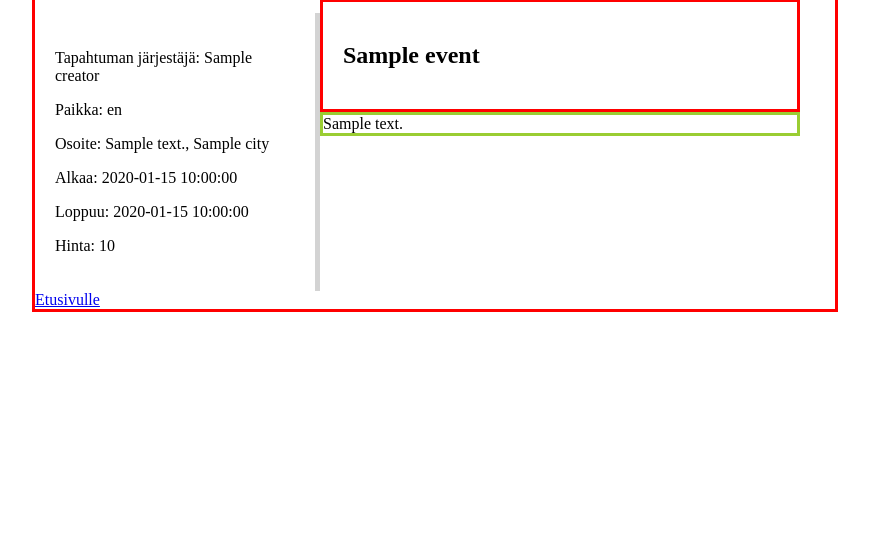
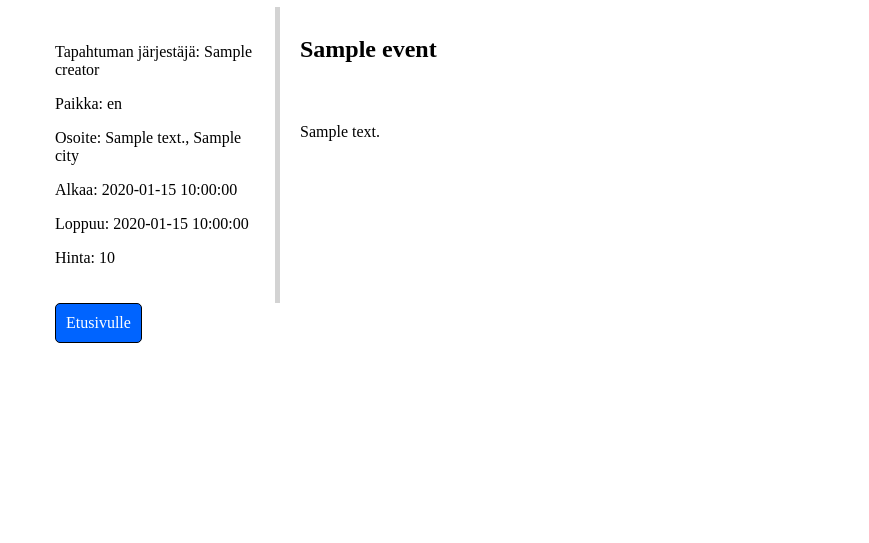
Before and after one commit to yuzamonkey/TSOHA, a Flask app: template templates/event.html in a window 1280 px wide. Shown: the part 604-1147 px from the top of the page, without its empty margins (205-1074 px from the left). Before the commit the page ends 916 px from the top, so only its background shows below. Run offline with Flask 2, Linux system fonts and the light colour scheme; the template is opened without the code that fills it: most values are stand-ins (such as "Sample title", 1, 10 or a date in 2020).

Commit message:
push to heroku

```diff
--- a/static/css/event.css
+++ b/static/css/event.css
@@ -1,5 +1,5 @@
 body {
-    border: 3px solid red;
+    /* border: 3px solid red; */
     margin: auto;
     margin-bottom: 200px;
     width: 800px;
@@ -19,15 +19,31 @@ body {
 .info {
     border-right: 5px solid lightgrey;
     padding: 20px;
-    width: 30%;
+    width: 25%;
 }
 .title_and_description {
     width: 60%;
 }
 .title {
-    border: 3px solid red;
+    /* border: 3px solid red; */
     padding: 20px;
 }
 .description {
-    border: 3px solid yellowgreen;
+    /* border: 3px solid yellowgreen; */
+    padding: 20px;
 }
+.back_to_index {
+    border:1px solid black;
+    width:fit-content;
+    padding: 10px;
+    margin-left: 20px;
+    background: rgb(0, 100, 255);
+    border-radius: 5px;
+}
+.back_to_index:hover {
+    background: rgb(0, 40, 255);
+}
+.link {
+    color:white;
+    text-decoration: none;
+}
--- a/templates/event.html
+++ b/templates/event.html
@@ -22,5 +22,7 @@
             </div>
         </div>
     </div>
-    <a href="/">Etusivulle</a>
+    <div class="back_to_index" onclick="location.href='/';">
+        <a href="/" class="link">Etusivulle</a>
+    </div>
 </body>
--- a/templates/index.html
+++ b/templates/index.html
@@ -57,7 +57,9 @@
         </form>
     </div>
 
-    <h3>Tulevat tapahtumat</h3>
+    <div class="upcoming_title">
+        <h2>Tulevat tapahtumat</h2>
+    </div>
     <div class="events">
         {% for event in events %}
         <div class="event" onclick="location.href='/event/{{event.id}}';">
```
Also changed, not shown: events.py (+0 -15 lines), routes.py (+0 -9 lines), static/css/index.css (+10 -4 lines), README.md.
